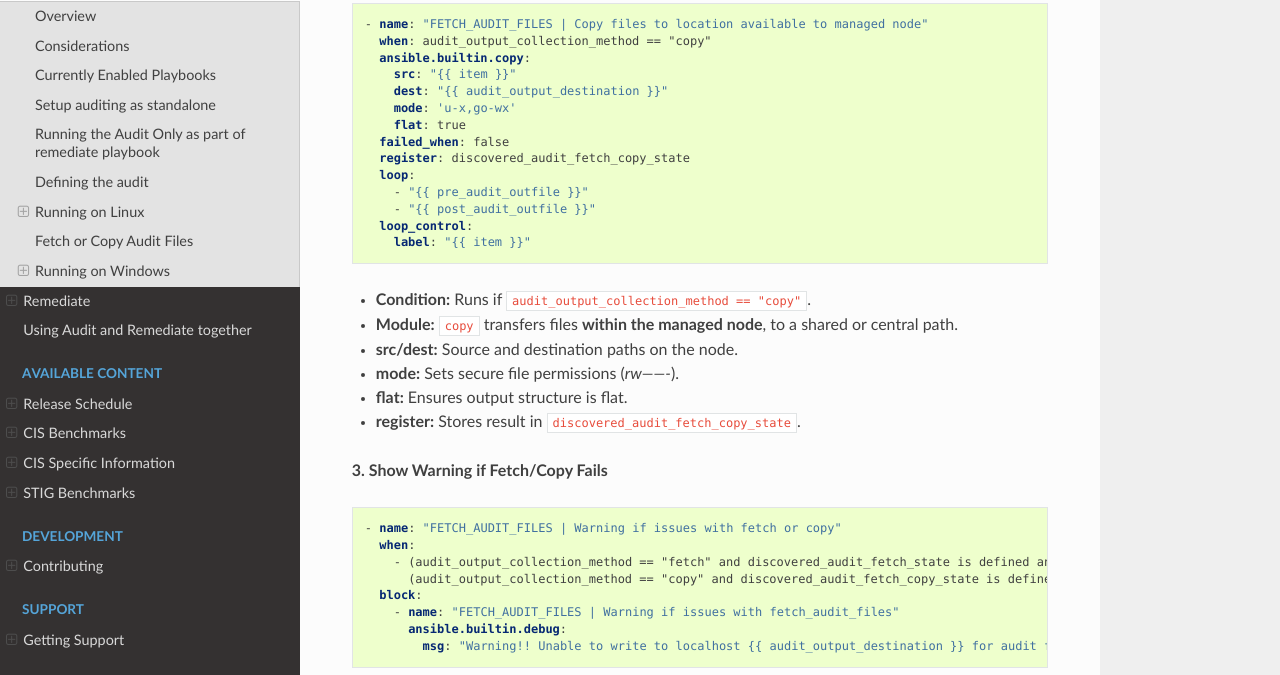
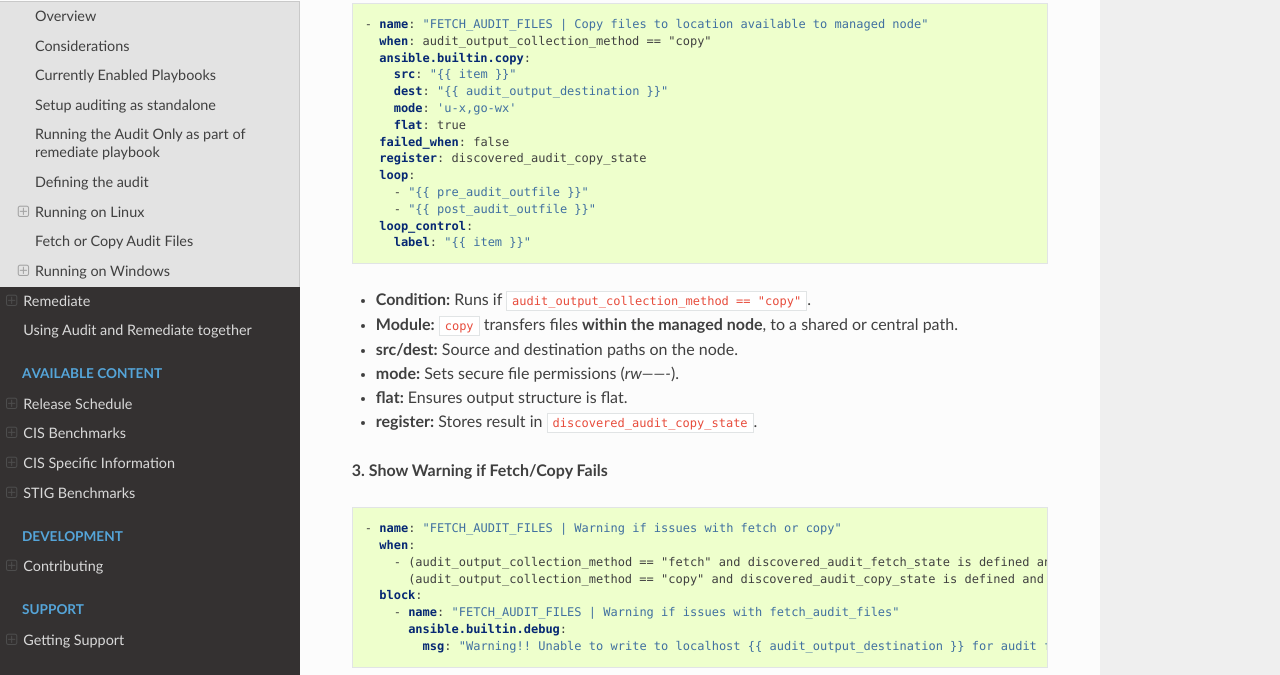
Before and after one commit to ansible-lockdown/MPG-AL-READTHEDOCS, a Sphinx documentation site: the page built from docs/source/audit/getting-started-audit.rst, in a window 1280 px wide and 900 px high, scrolled down 8886 px. Shown: the part 109-784 px from the top of the window. Built offline with Sphinx 7.4.7 and the Read the Docs theme 3.1.0, drawn with Linux system fonts in a browser that asks for light colours.

Commit message:
Update audit section formatting v6
Signed-off-by: Frederick Witty <frederickw@mindpointgroup.com>

```diff
--- a/docs/source/audit/getting-started-audit.rst
+++ b/docs/source/audit/getting-started-audit.rst
@@ -453,7 +453,7 @@ either by fetching them to the controller or copying them to a centralized/share
       mode: 'u-x,go-wx'
       flat: true
     failed_when: false
-    register: discovered_audit_fetch_copy_state
+    register: discovered_audit_copy_state
     loop:
       - "{{ pre_audit_outfile }}"
       - "{{ post_audit_outfile }}"
@@ -465,7 +465,7 @@ either by fetching them to the controller or copying them to a centralized/share
 - **src/dest:** Source and destination paths on the node.
 - **mode:** Sets secure file permissions (`rw-------`).
 - **flat:** Ensures output structure is flat.
-- **register:** Stores result in ``discovered_audit_fetch_copy_state``.
+- **register:** Stores result in ``discovered_audit_copy_state``.
 
 **3. Show Warning if Fetch/Copy Fails**
 
@@ -474,7 +474,7 @@ either by fetching them to the controller or copying them to a centralized/share
   - name: "FETCH_AUDIT_FILES | Warning if issues with fetch or copy"
     when:
       - (audit_output_collection_method == "fetch" and discovered_audit_fetch_state is defined and not discovered_audit_fetch_state.changed) or
-        (audit_output_collection_method == "copy" and discovered_audit_fetch_copy_state is defined and not discovered_audit_fetch_copy_state.changed)
+        (audit_output_collection_method == "copy" and discovered_audit_copy_state is defined and not discovered_audit_copy_state.changed)
     block:
       - name: "FETCH_AUDIT_FILES | Warning if issues with fetch_audit_files"
         ansible.builtin.debug:
```
